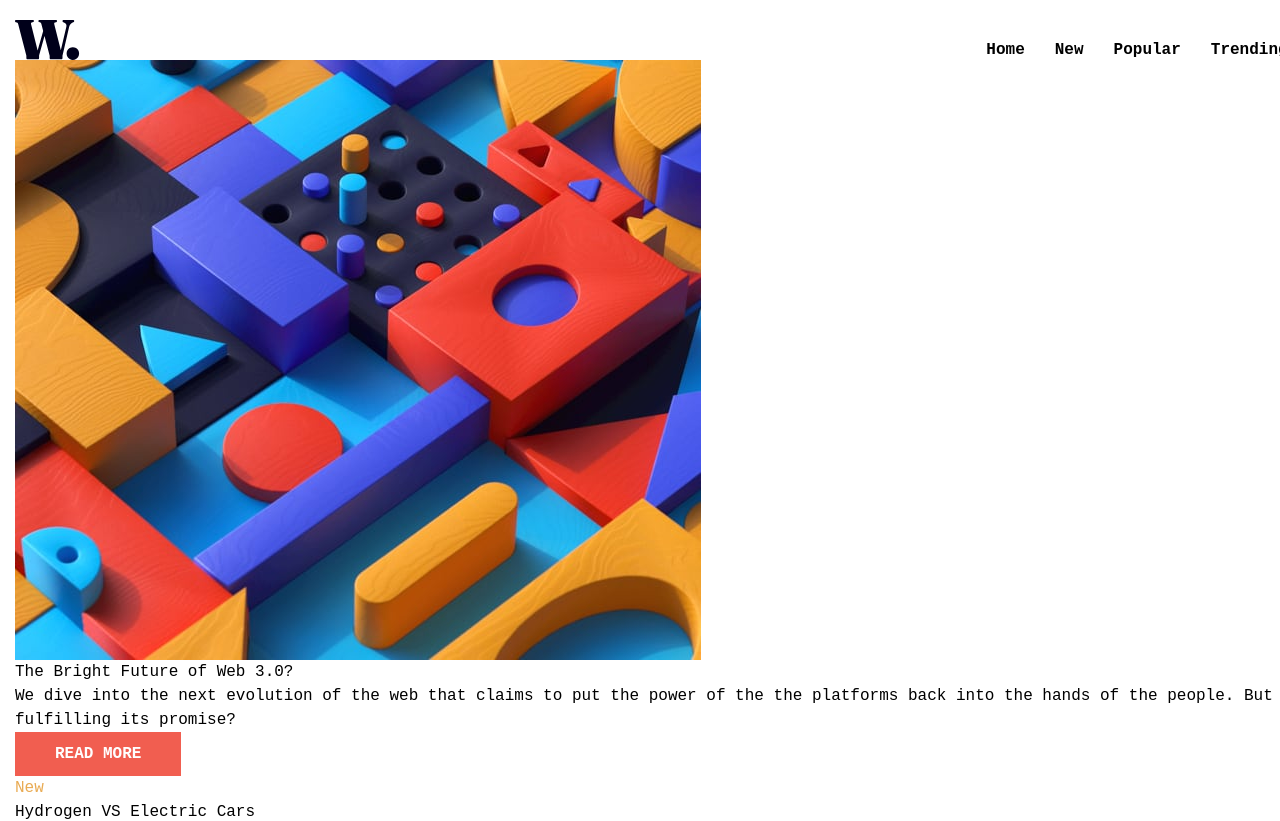
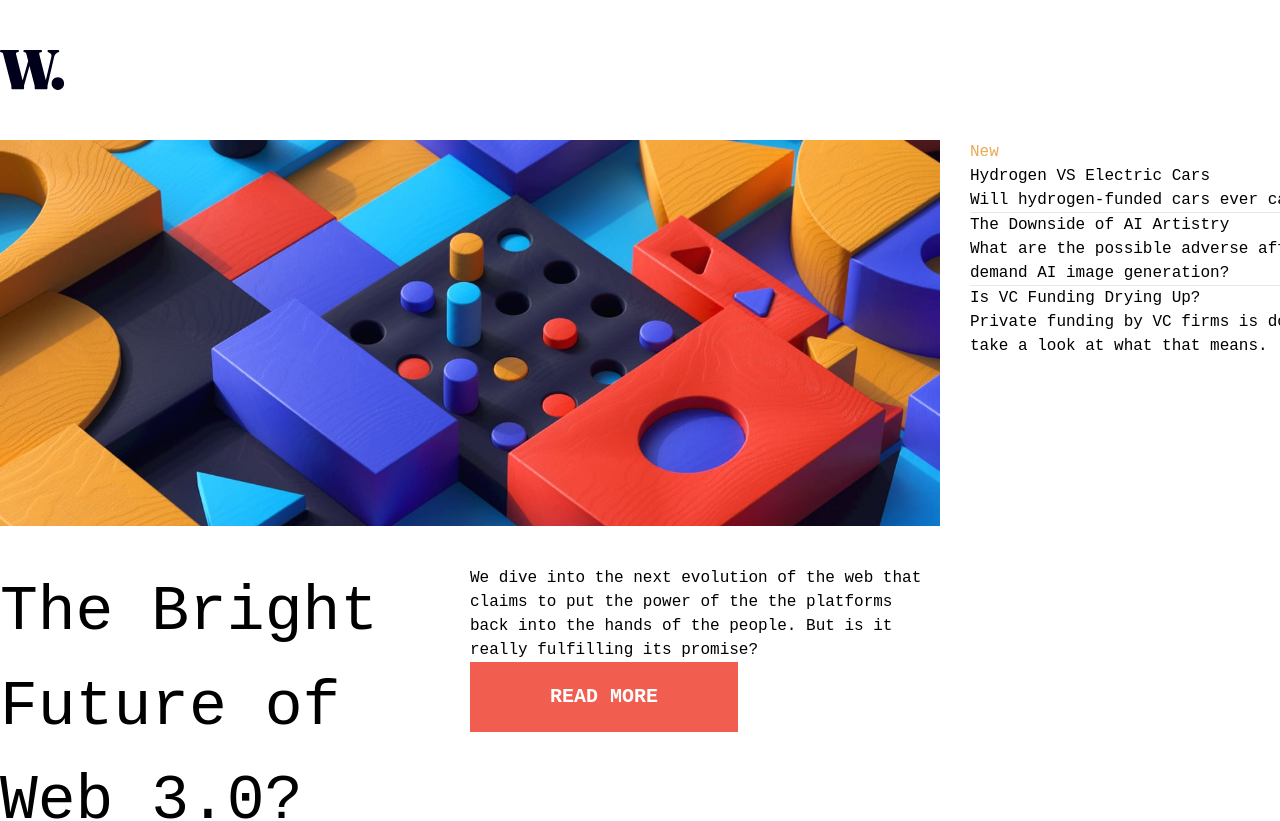
Before and after one commit to brunoFernandes21/news-homepage, a React (Vite) app: page / in a window 1280 px wide. Shown: the top 821 px of the page. Built offline with nearby package versions, Linux system fonts and the light colour scheme.

Commit message:
added mobile nav and desktop nav separetely. start working on desktop styling

```diff
--- a/src/App.jsx
+++ b/src/App.jsx
@@ -1,21 +1,23 @@
 import Background from "./components/Background";
-import Header from "./components/Header";
 import { useState } from "react";
 import HeroSection from "./components/HeroSection";
 import NewSection from "./components/NewSection";
 import PopularSection from "./components/PopularSection";
+import Header from "./components/Header";
 
 const App = () => {
-  const [showNav, setShowNav] = useState(false)
+  const [showNav, setShowNav] = useState(false);
   return (
     <div className="app">
-      <Background showNav={showNav}/>
-      <Header showNav={showNav} setShowNav={setShowNav}/>
-      <HeroSection/>
-      <NewSection/>
-      <PopularSection/>
+      <Background showNav={showNav} />
+      <Header showNav={showNav} setShowNav={setShowNav} />
+      <div className="main__content">
+        <HeroSection />
+        <NewSection />
+        <PopularSection />
+      </div>
     </div>
-  )
+  );
 };
 
 export default App;
--- a/src/components/Header.jsx
+++ b/src/components/Header.jsx
@@ -1,28 +1,18 @@
 import { GiHamburgerMenu } from "react-icons/gi";
-import { AiOutlineClose } from "react-icons/ai";
+import MobileNavigation from "./MobileNavigation";
+const Header = ( { showNav, setShowNav }) => {
 
-const Header = ({ showNav, setShowNav }) => {
   return (
-    <nav className={`header_container ${showNav ? "show__nav" : ""}`}>
+    <nav className={` header_container ${showNav ? "show__nav" : ""}`}>
       <img src="/src/assets/logo.svg" alt="news logo" />
       <GiHamburgerMenu
         onClick={() => setShowNav(true)}
         className="mobile__icon cursor-pointer text-4xl"
       />
-      <AiOutlineClose
-        onClick={() => setShowNav(false)}
-        className="close__nav cursor-pointer text-4xl"
-      />
+      <MobileNavigation setShowNav={setShowNav}/>
 
-      <ul className="header__links__desktop">
-        <li>Home</li>
-        <li>New</li>
-        <li>Popular</li>
-        <li>Trending</li>
-        <li>Categories</li>
-      </ul>
     </nav>
-  );
-};
+  )
+}
 
-export default Header;
+export default Header
--- a/src/components/HeroSection.jsx
+++ b/src/components/HeroSection.jsx
@@ -1,13 +1,28 @@
 const HeroSection = () => {
   return (
-    <main className="mt-8">
-      <section className="">
-        <img src="/src/assets/image-web-3-mobile.jpg" alt="" />
+    <main className="hero__section">
+      <section className="hero__section__images">
+        <img
+          className="hero__section__mobile__image"
+          src="/src/assets/image-web-3-mobile.jpg"
+          alt=""
+        />
+        <img
+          className="hero__section__desktop__image"
+          src="/src/assets/image-web-3-desktop.jpg"
+          alt=""
+        />
       </section>
-      <section className="mt-8">
-        <h1 className="text-5xl font-bold">The Bright Future of Web 3.0?</h1>
-        <p className="mt-5 leading-7">We dive into the next evolution of the web that claims to put the power of the the platforms back into the hands of the people. But is it really fulfilling its promise?</p>
-        <button className="btn mt-6">READ MORE</button>
+      <section className="hero__content">
+        <h1 className="title text-5xl font-bold">The Bright Future of Web 3.0?</h1>
+        <div className="content">
+          <p className=" leading-7">
+            We dive into the next evolution of the web that claims to put the
+            power of the the platforms back into the hands of the people. But is
+            it really fulfilling its promise?
+          </p>
+          <button className="btn mt-6">READ MORE</button>
+        </div>
       </section>
     </main>
   );
--- /dev/null
+++ b/src/components/MobileNavigation.jsx
@@ -0,0 +1,19 @@
+import { AiOutlineClose } from "react-icons/ai";
+
+const MobileNavigation = ({ setShowNav }) => {
+  return (
+    <ul className="header__links__desktop">
+      <AiOutlineClose
+        onClick={() => setShowNav(false)}
+        className="close__nav cursor-pointer text-4xl"
+      />
+      <li>Home</li>
+      <li>New</li>
+      <li>Popular</li>
+      <li>Trending</li>
+      <li>Categories</li>
+    </ul>
+  );
+};
+
+export default MobileNavigation;
--- a/src/components/NewSection.jsx
+++ b/src/components/NewSection.jsx
@@ -1,7 +1,7 @@
 
 const NewSection = () => {
   return (
-    <main className="mt-16 bg-black px-4 py-6 text-white">
+    <main className="bg-black px-4 py-6 text-white">
         <h1 className="New__section__title text-5xl font-bold">New</h1>
         <section className="mt-8 mb-8">
             <h2 className="font-bold text-xl">Hydrogen VS Electric Cars</h2>
--- a/src/index.css
+++ b/src/index.css
@@ -51,7 +51,7 @@ nav .header__links__desktop {
   background: #042331;
   color: #fff;
   line-height: 40px;
-  padding-top: 150px;
+  padding-top: 92px;
   right: -200%;
   top: 0;
   bottom: 0;
@@ -75,21 +75,23 @@ nav .header__links__desktop {
 .header__links__desktop > li:last-child {
   border-bottom: 1px solid rgba(255, 255, 255, 0.1);
 }
-.show__nav .mobile__icon {
+.show__nav > .mobile__icon {
   display: none;
 }
 
-.show__nav .header__links__desktop {
+.show__nav > .header__links__desktop {
   right: 0;
 }
 
-.show__nav .close__nav {
+.show__nav > .close__nav {
   display: block;
   z-index: 999;
   color: #fff;
 }
 nav .close__nav {
-  display: none;
+  position: absolute;
+  top: 20px;
+  right: 15px;
 }
 
 /* Hero section  */
@@ -110,41 +112,38 @@ nav .close__nav {
   .app {
     width: 1440px;
     margin: 0 auto;
-  }
-  .header_container {
-    position: relative;
-  }
-
-  nav .header__links__desktop {
-    position: absolute;
-    display: flex;
-    gap: 30px;
-    justify-content: center;
-    width: 450px;
-    height: 60px;
-    right: 0px;
-    background: #fff;
-    line-height: 0;
-    padding-top: 50px;
-    z-index: 0;
-  }
-  .header__links__desktop > li {
-    display: flex;
-    color: #000;
-    font-weight: var(--mediumWeight);
-    border-top: none;
-    border-bottom: none;
-
-    padding: 0;
-  }
-  .header__links__desktop li a:hover {
-    padding-left: 0;
-  }
-
-  .header__links__desktop > li:last-child {
-    border-bottom: none;
+    padding: 30px 0;
   }
   .mobile__icon {
     display: none;
   }
+  .main__content {
+    display: grid;
+    grid-template-columns: 2fr 1fr;
+    gap: 30px;
+    margin-top: 50px;
+  }
+
+  .hero__section__images > .hero__section__mobile__image {
+    display: none;
+  }
+  .hero__content {
+    display: grid;
+    grid-template-columns: 1fr 1fr;
+  }
+
+  .hero__content h1 {
+    font-size: 63px;
+  }
+  .hero__content > .content, .hero__content > .title {
+    margin-top: 40px;
+  }
+  .btn {
+    background: var(--btn-background);
+    color: #fff;
+    font-weight: var(--heavyWeight);
+    padding: 20px 80px;
+    font-size: 20px;
+  }
+
 }
```
